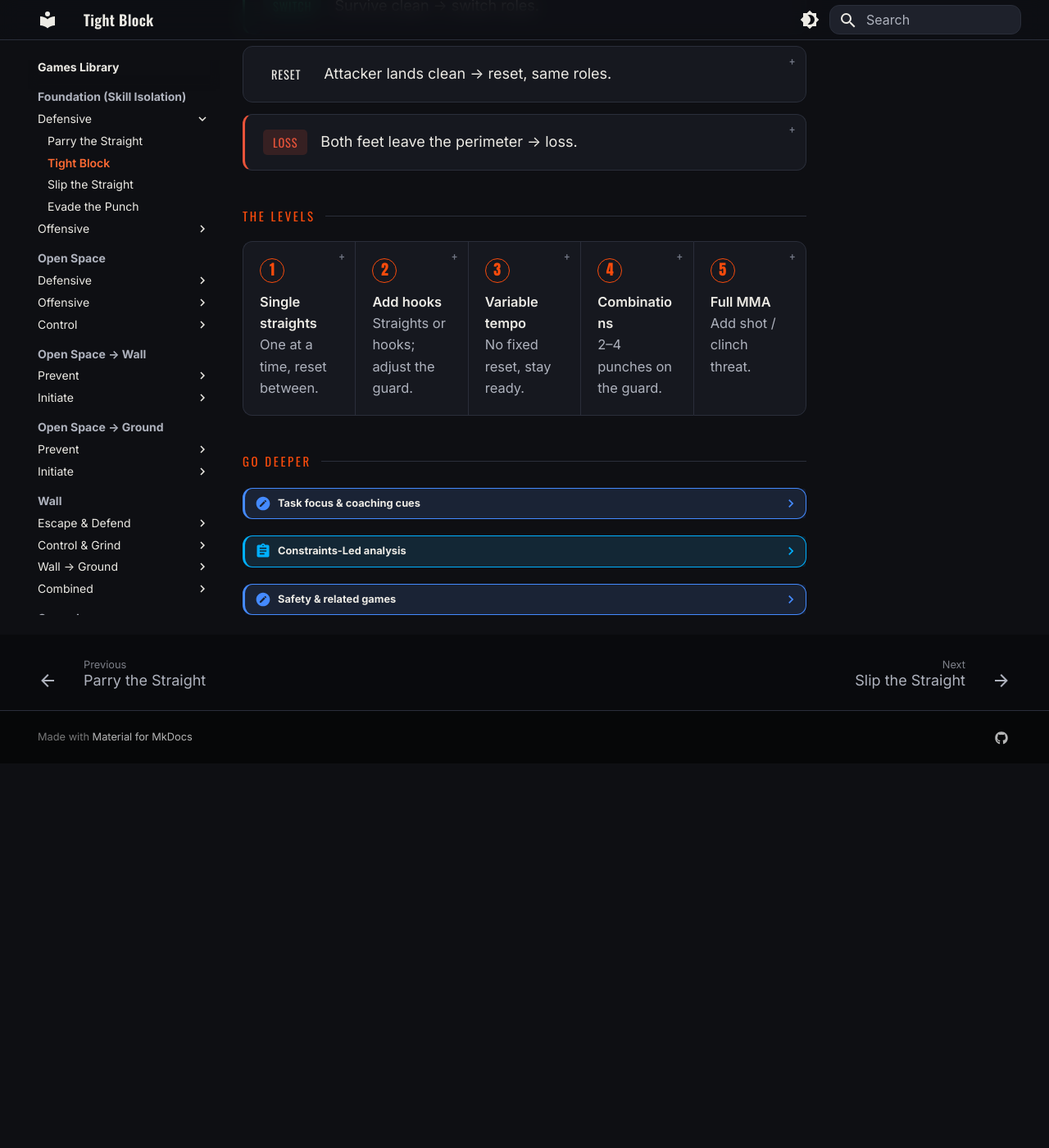
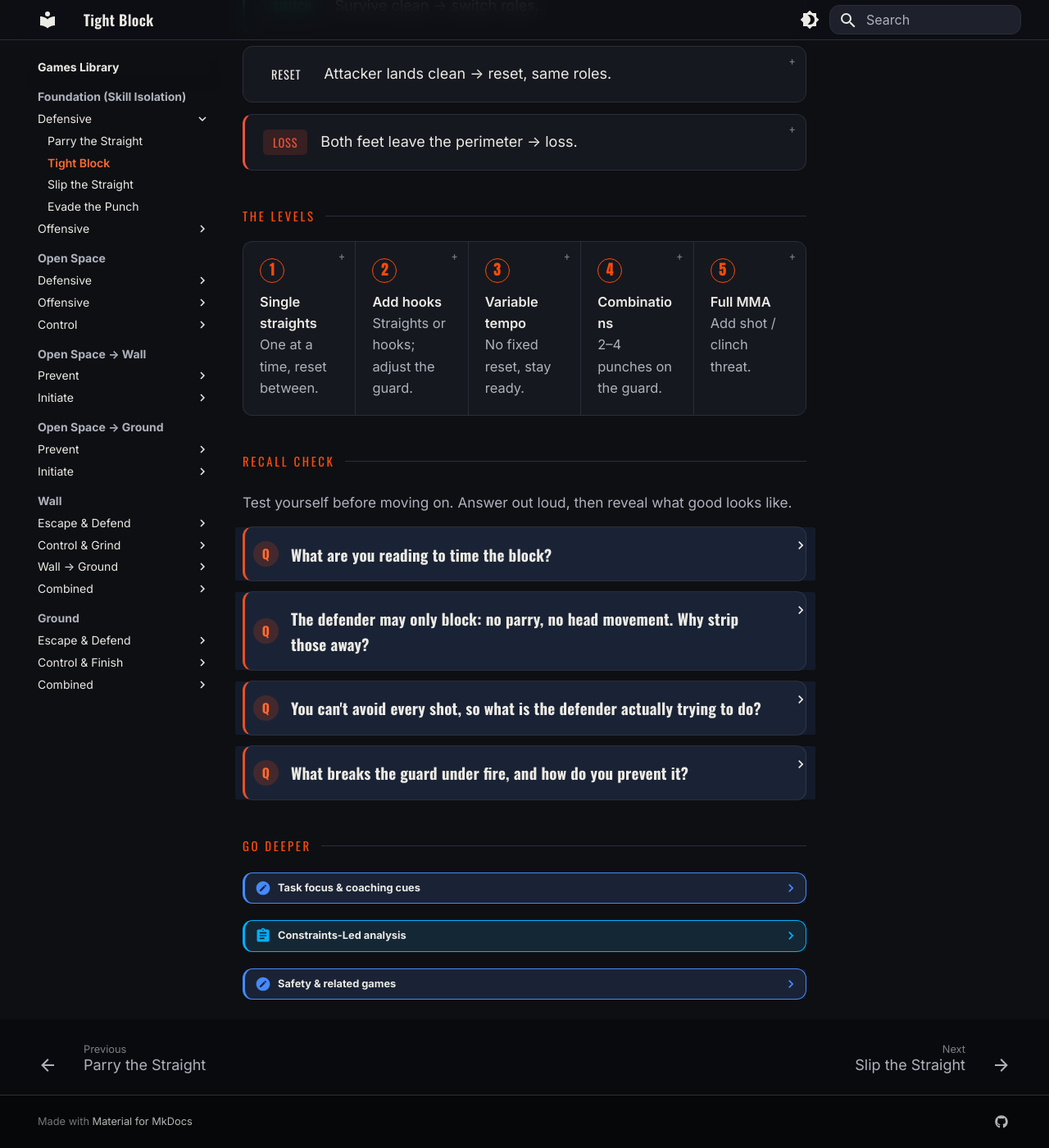
Before and after one commit to ACalienes/Ecological-MMA-Game-System, an MkDocs documentation site: the page built from docs/games/tight-block.md, in a window 1280 px wide and 1400 px high, scrolled down 2747 px. Shown: the whole window at 82% size. Built offline with MkDocs 1.6.1 and Material for MkDocs 9.7.7, drawn with Linux system fonts in a browser that asks for light colours; before the commit the page ends 3678 px from its top, so only the background shows below that.

Commit message:
Lane A-2: recall-check component (prototype on Tight Block)
emma-recall: self-assessed retrieval-practice questions per game (no JS,
native <details>). Orange Q badges, branded reveal, answers show 'what good
looks like'. Questions probe the game's perception/constraints/decisions,
not rote technique. Prototype on tight-block.md pending review before rollout.

Co-Authored-By: Claude Opus 4.7 (1M context) <noreply@anthropic.com>

```diff
--- a/docs/games/tight-block.md
+++ b/docs/games/tight-block.md
@@ -101,6 +101,28 @@ Absorb strikes behind a tight shell, block only, no parry, no head movement.
   <div class="emma-step emma-has-pop" tabindex="0"><span class="emma-step__n">5</span><b>Full MMA</b>Add shot / clinch threat.<span class="emma-pop emma-pop--l">The attacker can now shoot or clinch too, block while denying the grappling entry. Shelling up without posture invites takedowns.</span></div>
 </div>
 
+<p class="emma-glabel">Recall Check</p>
+
+<div class="emma-recall">
+  <p class="emma-recall__lead">Test yourself before moving on. Answer out loud, then reveal what good looks like.</p>
+  <details class="emma-recall__item">
+    <summary><span class="emma-recall__q">Q</span> What are you reading to time the block?</summary>
+    <div class="emma-recall__a">The <b>rate of expansion (τ)</b> of the incoming punch plus the shoulder and hip motion at <b>center mass</b>. Not the opponent's eyes, and not their absolute distance.</div>
+  </details>
+  <details class="emma-recall__item">
+    <summary><span class="emma-recall__q">Q</span> The defender may only block: no parry, no head movement. Why strip those away?</summary>
+    <div class="emma-recall__a">The constraint forces the <b>blocking solution to develop on its own</b>. With no escape route, the shell has to organize and hold.</div>
+  </details>
+  <details class="emma-recall__item">
+    <summary><span class="emma-recall__q">Q</span> You can't avoid every shot, so what is the defender actually trying to do?</summary>
+    <div class="emma-recall__a">Make the shots <b>cost nothing</b>: absorb on the guard, stay based, and survive the sequence without getting hit clean.</div>
+  </details>
+  <details class="emma-recall__item">
+    <summary><span class="emma-recall__q">Q</span> What breaks the guard under fire, and how do you prevent it?</summary>
+    <div class="emma-recall__a">Getting <b>knocked off balance</b> breaks it, not the damage itself. Bend the knees and create suspension (the "ATV over bumps") so impact is absorbed without getting rocked.</div>
+  </details>
+</div>
+
 <p class="emma-glabel">Go Deeper</p>
 
 ??? note "Task focus &amp; coaching cues"
--- a/docs/stylesheets/theme.css
+++ b/docs/stylesheets/theme.css
@@ -880,3 +880,32 @@ body, .md-typeset {
 .md-typeset a .emma-done-tick {
   display: inline-block; margin-left: 0.4rem; color: var(--good); font-weight: 700; font-size: 0.85em;
 }
+
+/* ============================================================
+   RECALL CHECK (retrieval practice, self-assessed, no JS)
+   ============================================================ */
+.md-typeset .emma-recall { display: grid; gap: 0.6rem; margin: 1.2rem 0; }
+.md-typeset .emma-recall__lead { font-size: 0.86rem; color: var(--fog-dim); margin: 0 0 0.2rem; }
+/* card shell (override the default details/admonition look) */
+.md-typeset .emma-recall details.emma-recall__item {
+  border: 1px solid var(--steel); border-left: 3px solid var(--orange);
+  border-radius: var(--radius-md); background: var(--charcoal); box-shadow: none; padding: 0; margin: 0;
+}
+.md-typeset .emma-recall__item > summary {
+  list-style: none; cursor: pointer; padding: 0.85rem 2.6rem 0.85rem 1.1rem;
+  display: flex; align-items: center; gap: 0.75rem;
+  font-family: var(--font-head); font-size: 0.95rem; color: var(--fog); letter-spacing: 0.01em;
+}
+.md-typeset .emma-recall__item > summary::-webkit-details-marker { display: none; }
+/* hide Material's default details note-icon (the blue ::before) */
+.md-typeset .emma-recall__item > summary::before { display: none; }
+/* real inline Q badge (avoids fighting Material's summary pseudo-elements) */
+.md-typeset .emma-recall__q {
+  flex: 0 0 auto; display: inline-grid; place-items: center; width: 1.55rem; height: 1.55rem; border-radius: 50%;
+  background: var(--orange-glow); color: var(--orange-bright);
+  font-family: var(--font-head); font-size: 0.78rem; line-height: 1;
+}
+.md-typeset .emma-recall__item[open] > summary { border-bottom: 1px solid var(--steel); }
+.md-typeset .emma-recall__item[open] .emma-recall__q { background: var(--orange); color: #fff; }
+.md-typeset .emma-recall__a { padding: 0.85rem 1.1rem 0.95rem 3.4rem; font-size: 0.86rem; color: var(--fog-dim); line-height: 1.5; }
+.md-typeset .emma-recall__a b { color: var(--fog); }
```
